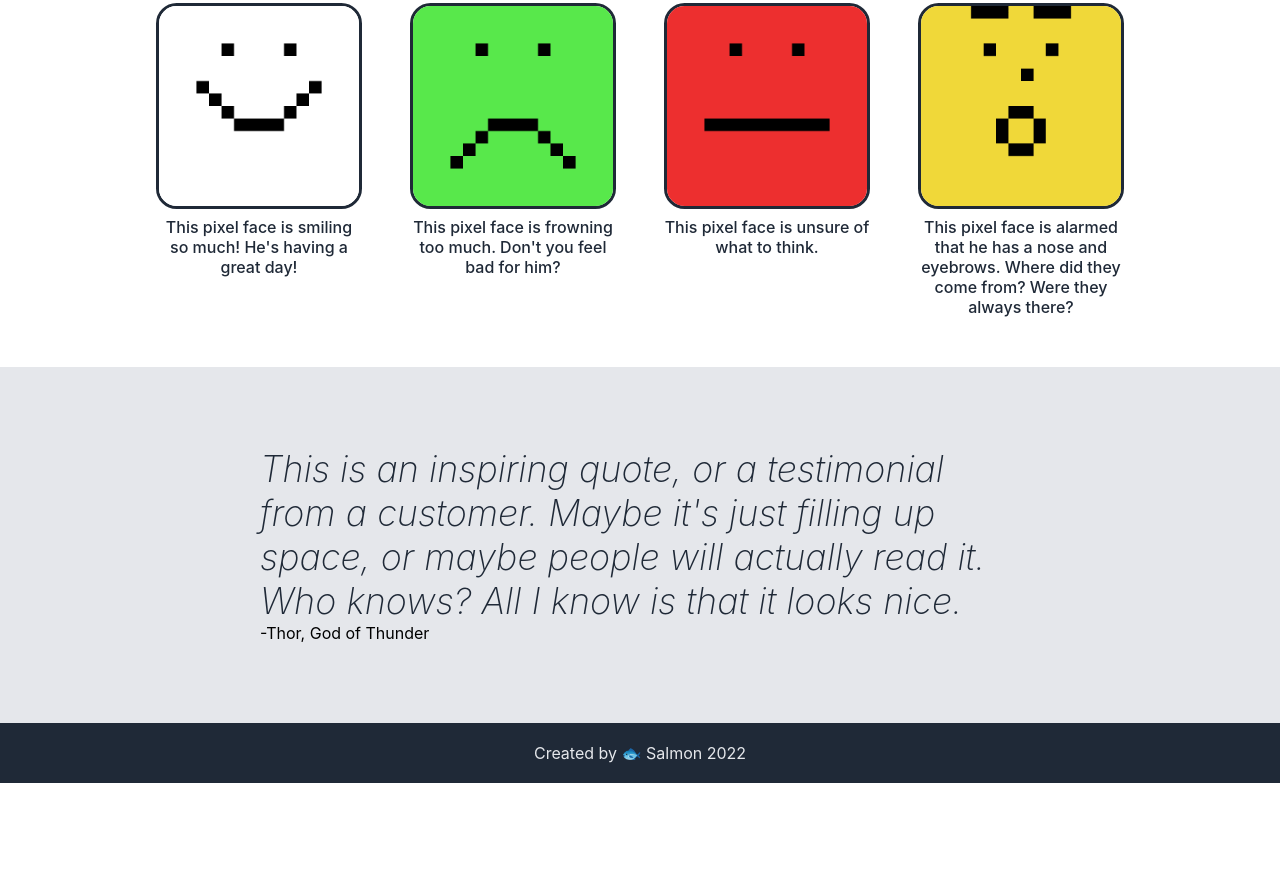
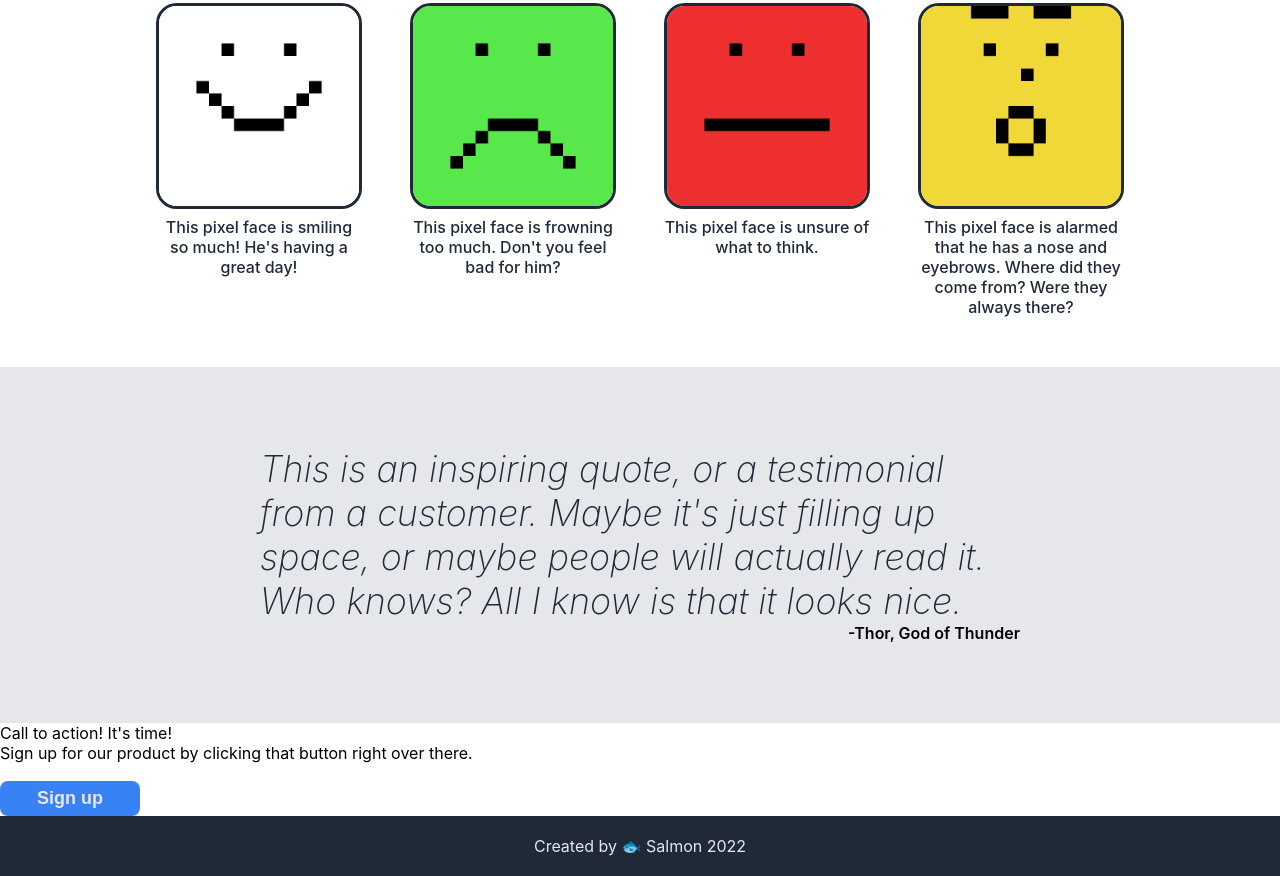
Before and after one commit to salmgr87/landing-page, a plain HTML site: page index.html in a window 1280 px wide. Shown: the part 656-1532 px from the top of the page. Before the commit the page ends 1439 px from the top, so only its background shows below. Drawn offline with Linux system fonts and the light colour scheme.

Commit message:
Create bottom banner text

```diff
--- a/index.html
+++ b/index.html
@@ -57,6 +57,14 @@
       <div class="quote-credit">-Thor, God of Thunder</div>
     </div>
 
+    <div class="bottom-banner">
+      <div class="banner-text">
+        <div class="banner-title">Call to action! It's time!</div>
+        <div class="banner-statement">Sign up for our product by clicking that button right over there.</div>
+     </div>
+    <button class="banner-button">Sign up</button>
+    </div>
+
 
 
   <footer>Created by 🐟 Salmon 2022</footer>
--- a/style.css
+++ b/style.css
@@ -127,3 +127,8 @@ font-size: 36px;
 font-style: italic;
 font-weight: 200;
 }
+
+.quote-credit {
+    align-self: flex-end;
+    font-weight: 600;
+}
```
